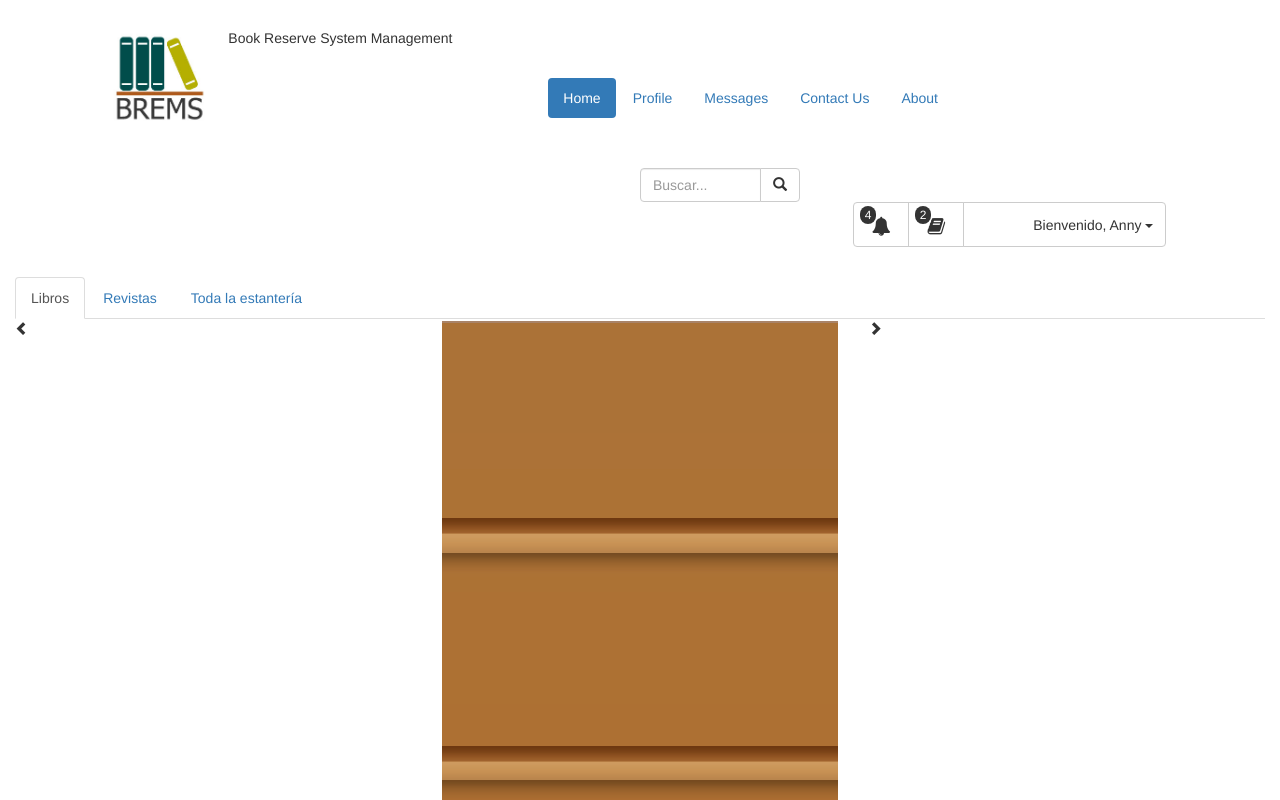
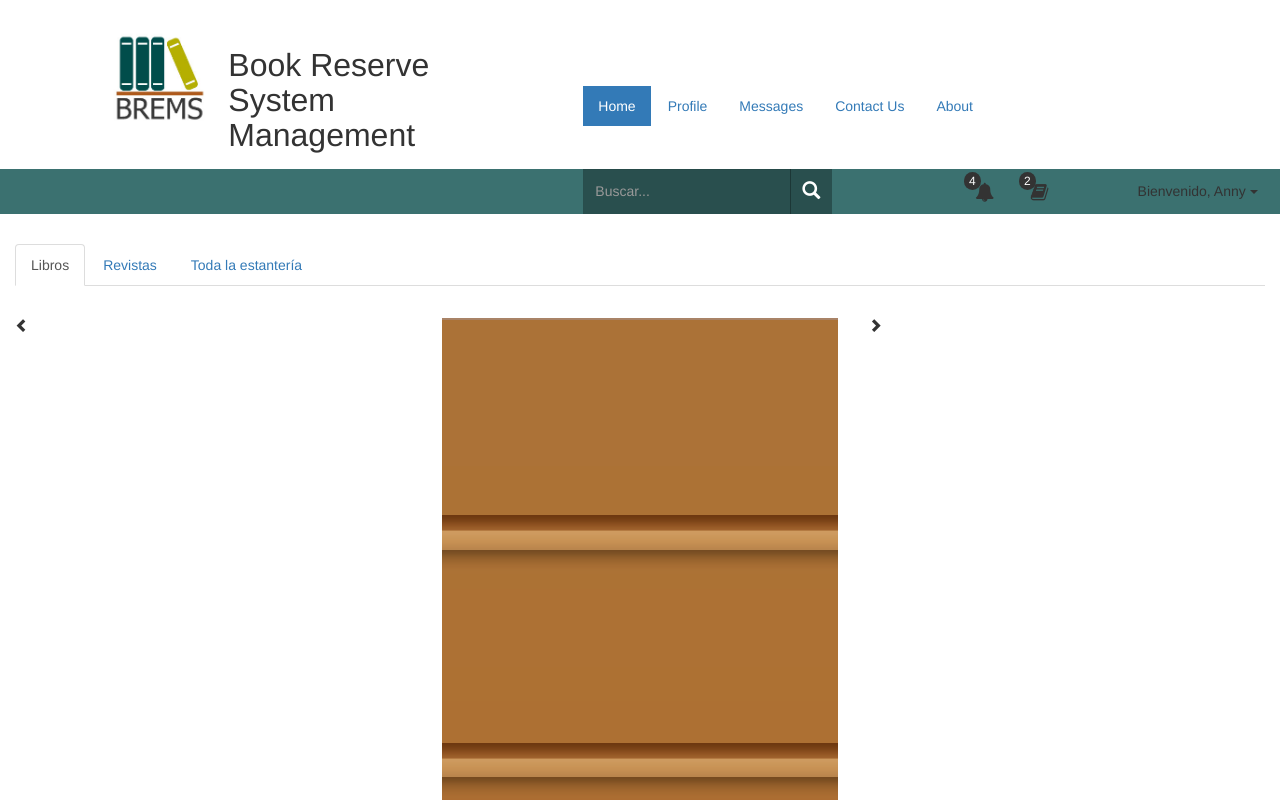
Before and after one commit to annyCS/BREMS, a plain HTML site: page App/index.html in a window 1280 px wide. Shown: the top 800 px of the page. Drawn offline with nearby package versions, Linux system fonts and the light colour scheme.

Commit message:
add index // TODO - content & footer

```diff
--- a/App/css/customer.css
+++ b/App/css/customer.css
@@ -1,11 +1,12 @@
-/*.row{
-    background-color: rgba(200, 200, 200, 0.3);
-}*/
+/*background-color: #0A4E4D; verde oscuro*/
+/*background-color: #b1ad27; verde claro*/
+/*background-color: #bbe0de; azul claro*/
+/*background-color: #9a5c28; marrón*/
+
 .show-grid [class^="col-"] {
     /*padding-top: 10px;
     padding-bottom: 10px;*/
     /*border: 1px solid #AAA;*/
-    /*background-color: #ffffff;*/
 }
 
 /* GENERICAS */
@@ -21,6 +22,9 @@
     margin-top: 28px;
 }
 
+/************************
+        Header
+*************************/
 header{
     height: auto;
     width: auto;
@@ -29,20 +33,48 @@ header{
 .logo{
     height: 100px;
 }
-.logoImg{
+.logo .logoImg{
     height: 100px;
     background-image: url("../img/logo.jpg");
     background-size: 100px 97px;
     background-repeat: no-repeat;
     background-position: center center;
 }
-.logoImg span{
+.logo .logoImg span{
     display: none;
+}
+.logo h2.logoText{
+    font-size: 32px;
+}
+.mainOptionsUser{
+    margin-top: 5px;
+    background-color: rgba(10,78,77, 0.8);
+}
+.mainOptionsUser .search .inputSearch, .mainOptionsUser .search span{
+    border: 0px;
+}
+.mainOptionsUser .search{
+    color: #ffffff;
+    margin-left: 50px;
+}
+.mainOptionsUser .search .inputSearch, .mainOptionsUser .search .btn-default{
+    height: 45px;
+    background-color: rgba(0,0,0,0.3);
+    color: #ffffff;
+    border: 0px;
+    border-radius: 0px;
+}
+.mainOptionsUser .search .btn-default{
+    border: 0px;
+}
+.mainOptionsUser .search .glyphicon-search{
+    font-size: 18px;
 }
 .mainOptionsUser .userDropdownMenu{
     width: 315px;
     padding: 0px;
     margin-right: -10px;
+    background-color: transparent;
 }
 .mainOptionsUser .userDropdownMenu .iconMenu .icon{
     width: 56px;
@@ -61,6 +93,10 @@ header{
 }
 .icon-book, .icon-alarm{
 }
+.mainOptionsUser .userDropdownMenu .btn-default, .mainOptionsUser .userDropdownMenu .btn-group{
+    border: 0px;
+    background-color: transparent;
+}
 .mainOptionsUser .iconMenu .dropdown-toggle{
     width: 203px;
     text-align: right;
@@ -75,17 +111,30 @@ header{
     margin-right: 8px;
 }
 
+
+
+
 /************************
         Menu Nav
 *************************/
 .mainMenuNav{
-    margin: 50px auto;
+    margin-top: 58px;
+    padding-left: 50px;
 }
+.mainMenuNav .nav-pills>li>a{
+    font-size: 14px;
+    border-radius: 0px;
+}
+
+
 
 /************************
         Content
 *************************/
 .bookStand{
+    margin-top: 30px;
+}
+.bookListStand{
     height: 860px;
     background-image: url("../img/book_stand.png");
     background-repeat: no-repeat;
--- a/App/index.html
+++ b/App/index.html
@@ -27,8 +27,8 @@
                     <div class="col-lg-4 col-lg-offset-1">
                         <div class="row show-grid logo">
                             <div class="col-lg-3 logoImg"><span>Logo BREMS</span></div>
-                            <div class="col-lg-9 logoText">
-                                Book Reserve System Management
+                            <div class="col-lg-9">
+                                <h2 class="logoText">Book Reserve System Management</h2>
                             </div>
                         </div>
                     </div>
@@ -47,15 +47,15 @@
 
 
                 <!-- // main options of user -->
-                <div class="row show-grid">
-                    <div class="col-lg-6"></div>
+                <div class="row show-grid mainOptionsUser">
+                    <div class="col-lg-5"></div>
 
-                    <div class="col-lg-6">
-                        <div class="row show-grid mainOptionsUser">
+                    <div class="col-lg-7">
+                        <div class="row show-grid">
                             <!-- // search -->
-                            <div class="col-lg-3 search paddingNone">
+                            <div class="col-lg-4 search paddingNone">
                                 <div class="input-group">
-                                    <input type="text" class="form-control" placeholder="Buscar...">
+                                    <input type="text" class="form-control inputSearch" placeholder="Buscar..." />
                                     <span class="input-group-btn">
                                         <button class="btn btn-default" type="button">
                                             <span class="glyphicon glyphicon-search" aria-hidden="true"></span>
@@ -65,7 +65,7 @@
                             </div>
 
                             <!-- // buttons -->
-                            <div class="col-lg-5 col-lg-offset-4 userDropdownMenu">
+                            <div class="col-lg-4 col-lg-offset-2 userDropdownMenu">
                                 <div class="btn-group iconMenu" role="group" aria-label="...">
                                     <!-- // icon alarm -->
                                     <button type="button" class="btn btn-default icon icon-alarm">
@@ -108,12 +108,12 @@
                     <li role="presentation"><a href="#">Toda la estantería</a></li>
                 </ul>
 
-                <div class="row">
+                <div class="row bookStand">
                     <div class="col-lg-4">
                         <span class="glyphicon glyphicon-chevron-left" aria-hidden="true"></span>
                     </div>
                     <div class="col-lg-4">
-                        <div class="bookStand">
+                        <div class="bookListStand">
 
                         </div>
                     </div>
```
